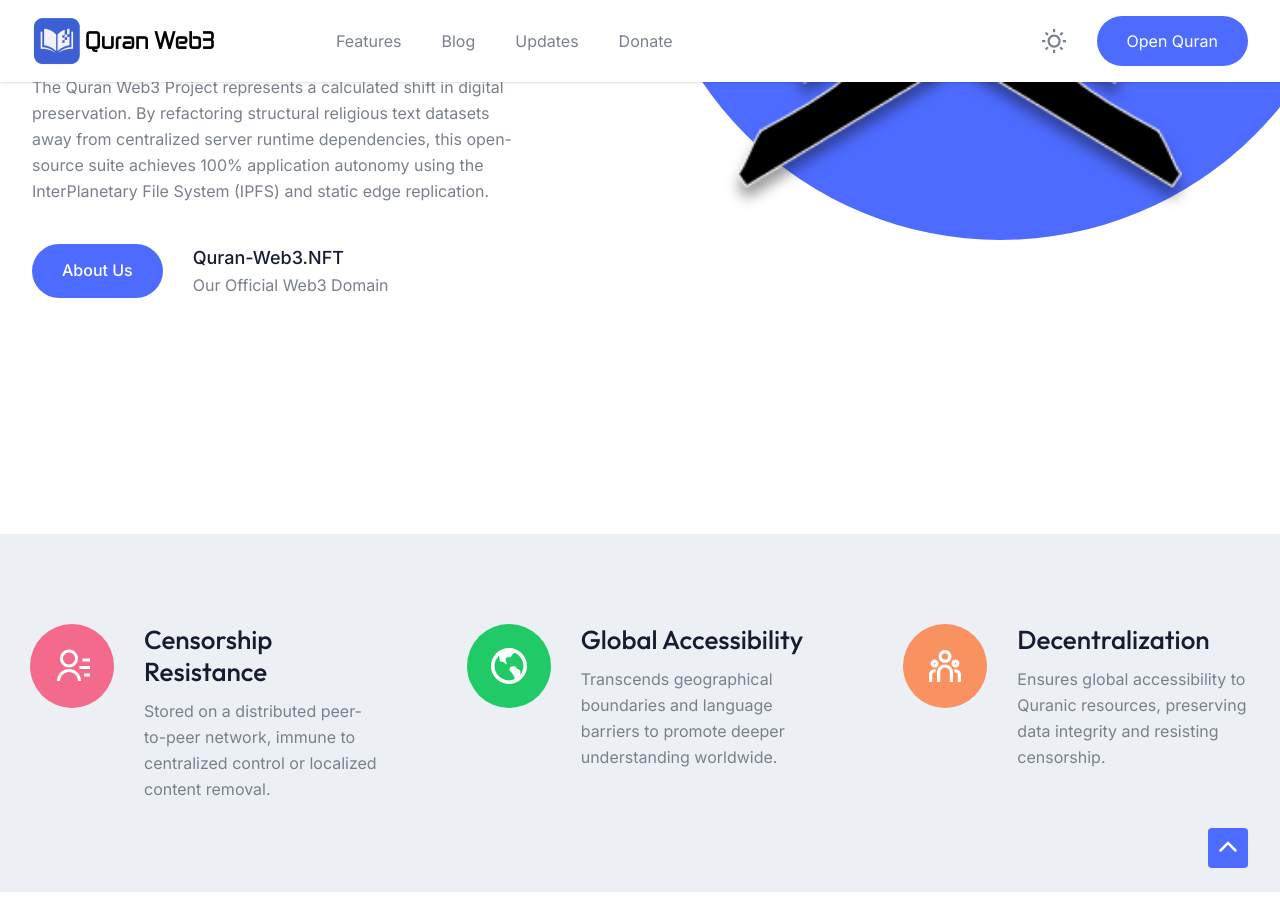
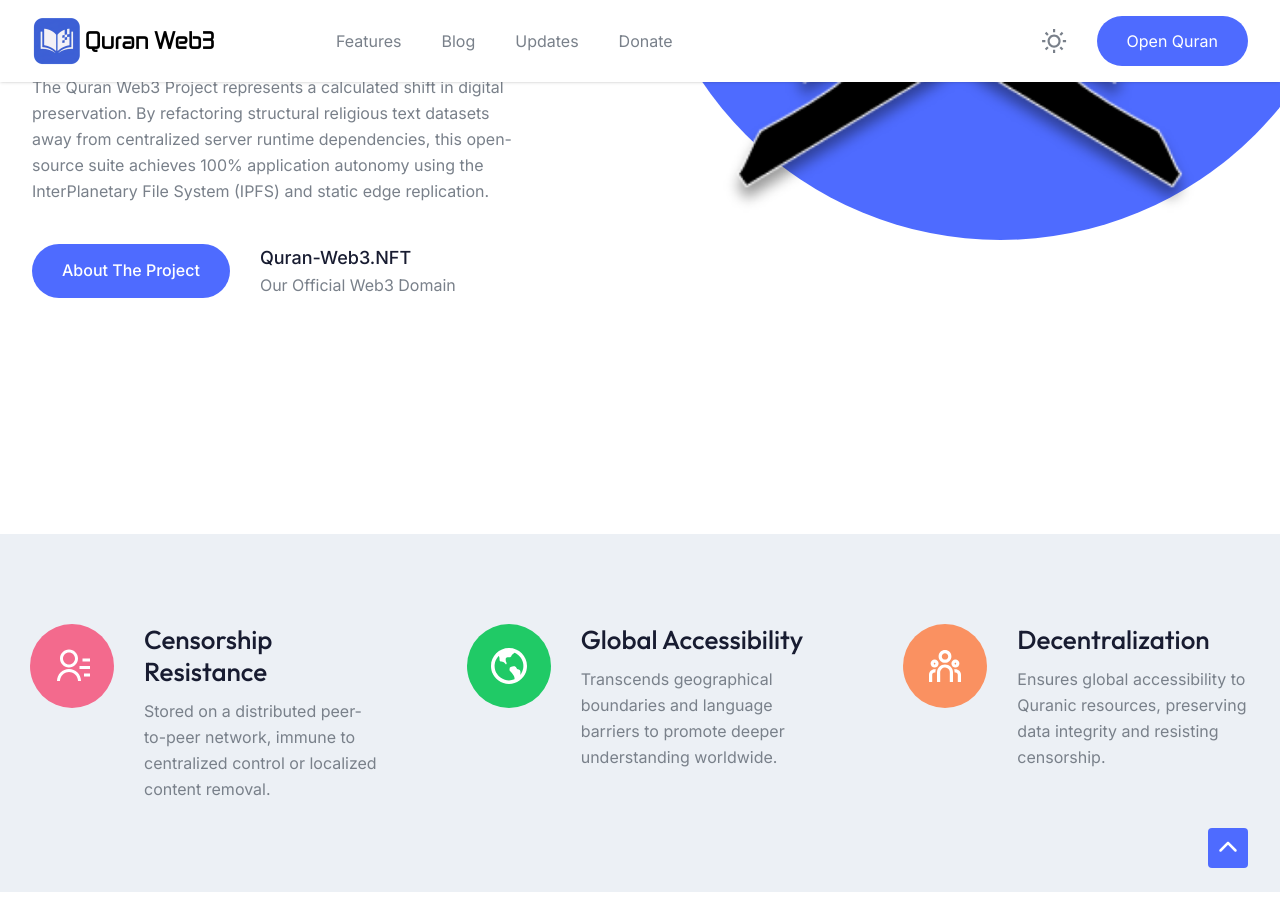
Before and after one commit to quran-web3/quran-web3.github.io, a Jekyll site: the page built from index.html, in a window 1280 px wide and 900 px high, scrolled down 344 px. Built offline with Jekyll 4.4.1, drawn with Linux system fonts in a browser that asks for light colours; some of the changed text lies outside the part shown.

Commit message:
Update home.html

```diff
--- a/_layouts/home.html
+++ b/_layouts/home.html
@@ -88,7 +88,7 @@
               </p>
               <div class="tc tf yo zf mb">
                 <a href="{{ '/about.html' | relative_url }}" class="ek jk lk gh gi hi rg ml il vc _d _l"
-                  >About Us</a
+                  >About The Project</a
                 >
                 <span class="tc sf">
                   <a href="https://quran-web3.nft" target="_blank" class="inline-block ek xj kk wm">Quran-Web3.NFT</a>
@@ -613,7 +613,7 @@
         <div class="bh ch pm tc uf sf yo wf xf ap cg fp bj">
           <div class="animate_top">
             <ul class="tc wf gg">
-              <li><a href="{{ '/about.html' | relative_url }}" class="xl">About</a></li>
+              <li><a href="{{ '/about.html' | relative_url }}" class="xl">About The Project</a></li>
             </ul>
           </div>
           <div class="animate_top">
```
